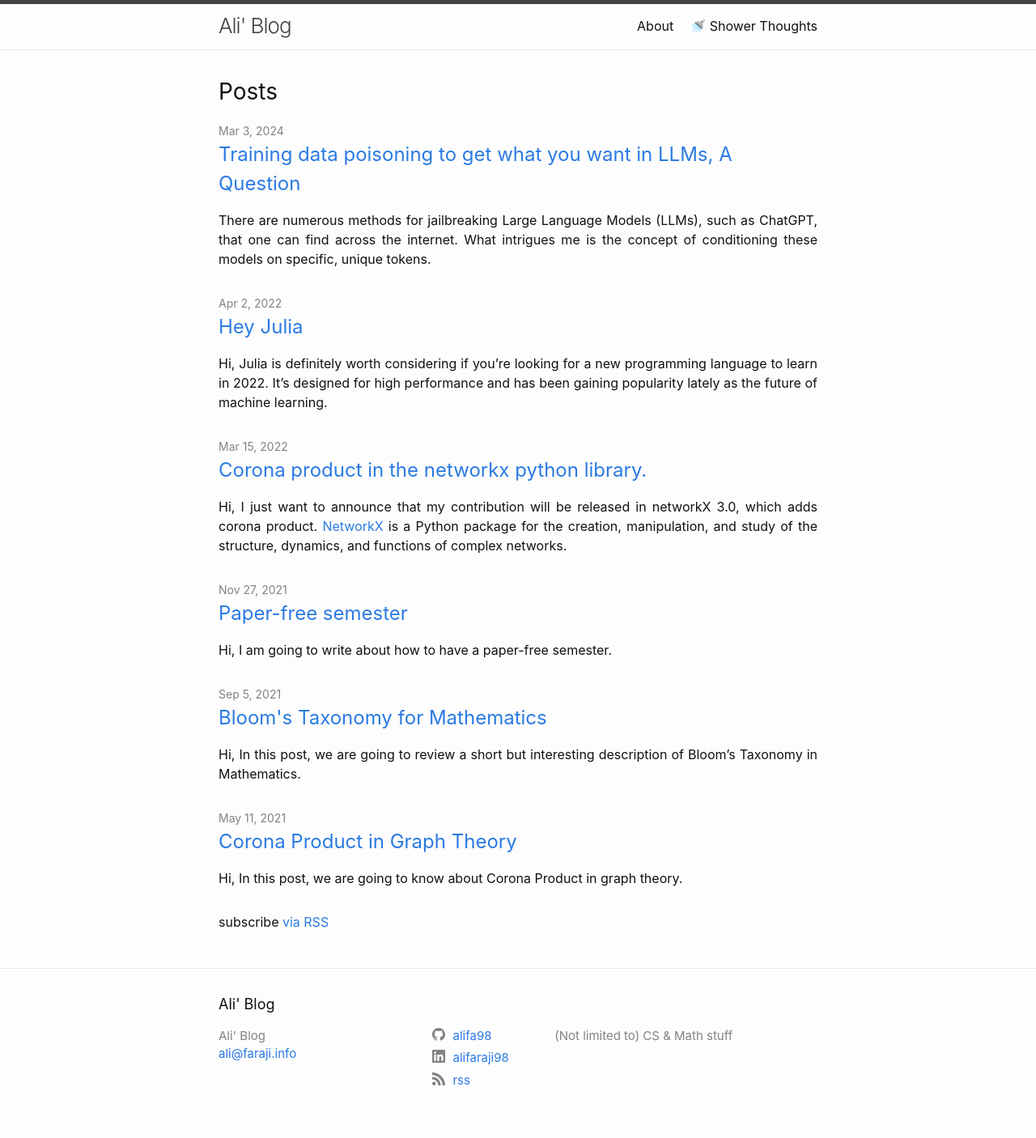
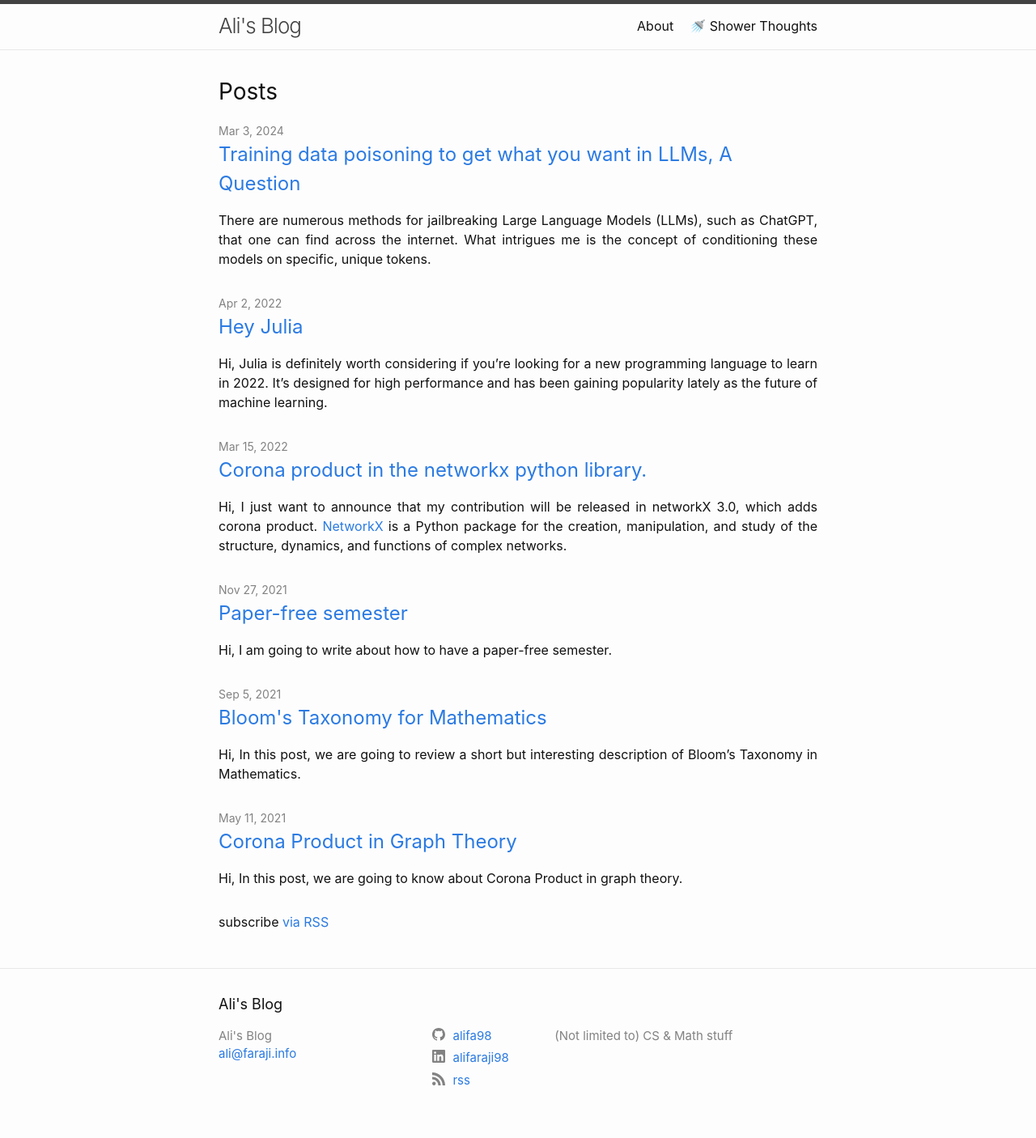
Before and after one commit to alifa98/blog, a Jekyll site: the page built from index.md, in a window 1280 px wide. Shown: the whole page at 81% size. Built offline with Jekyll 4.4.1, drawn with Linux system fonts in a browser that asks for light colours.

```diff
--- a/_config.yml
+++ b/_config.yml
@@ -1,4 +1,4 @@
-title: Ali' Blog
+title: Ali's Blog
 email: ali@faraji.info
 description: >- # this means to ignore newlines until "baseurl:"
   (Not limited to) CS & Math stuff
```
